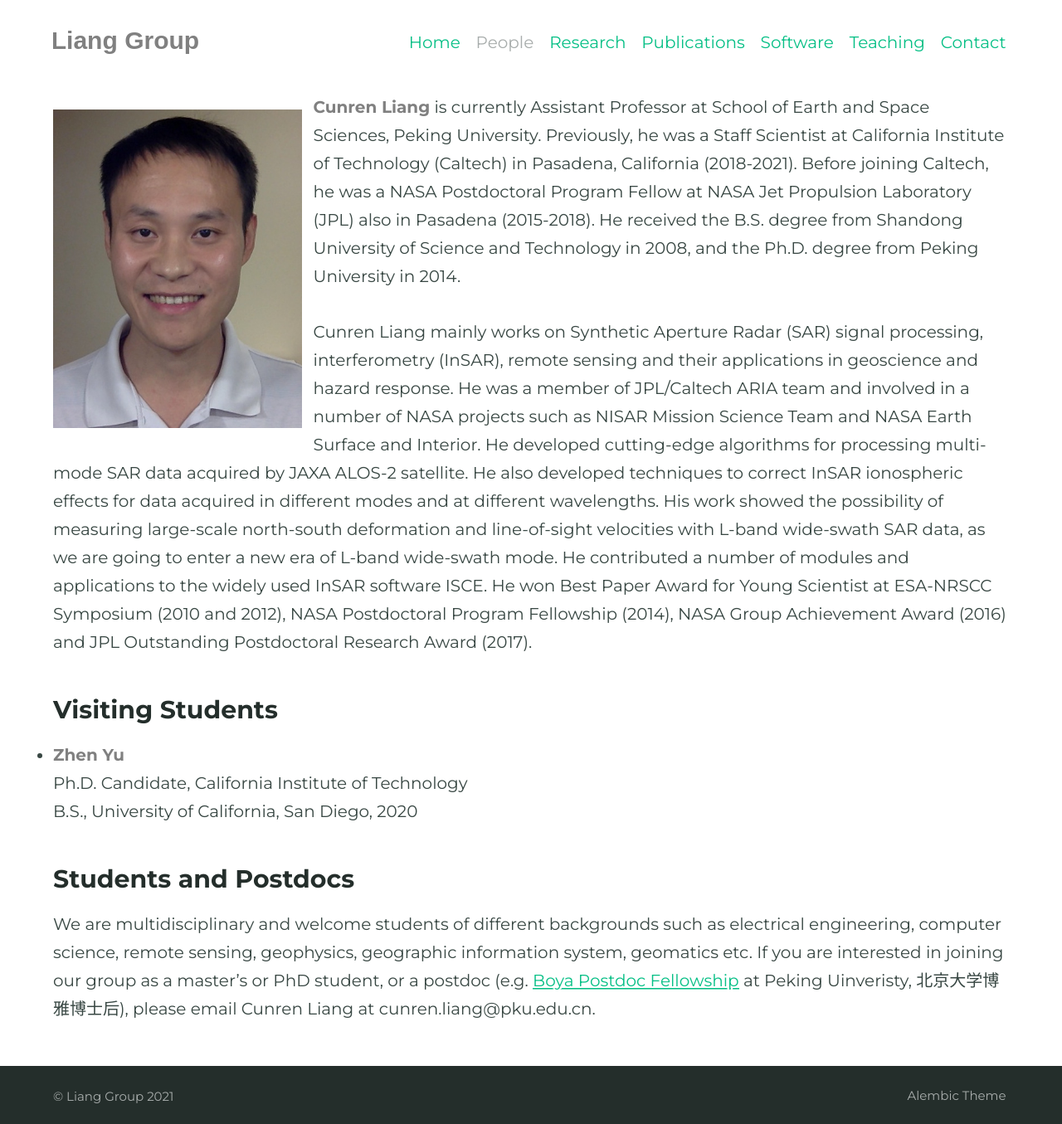
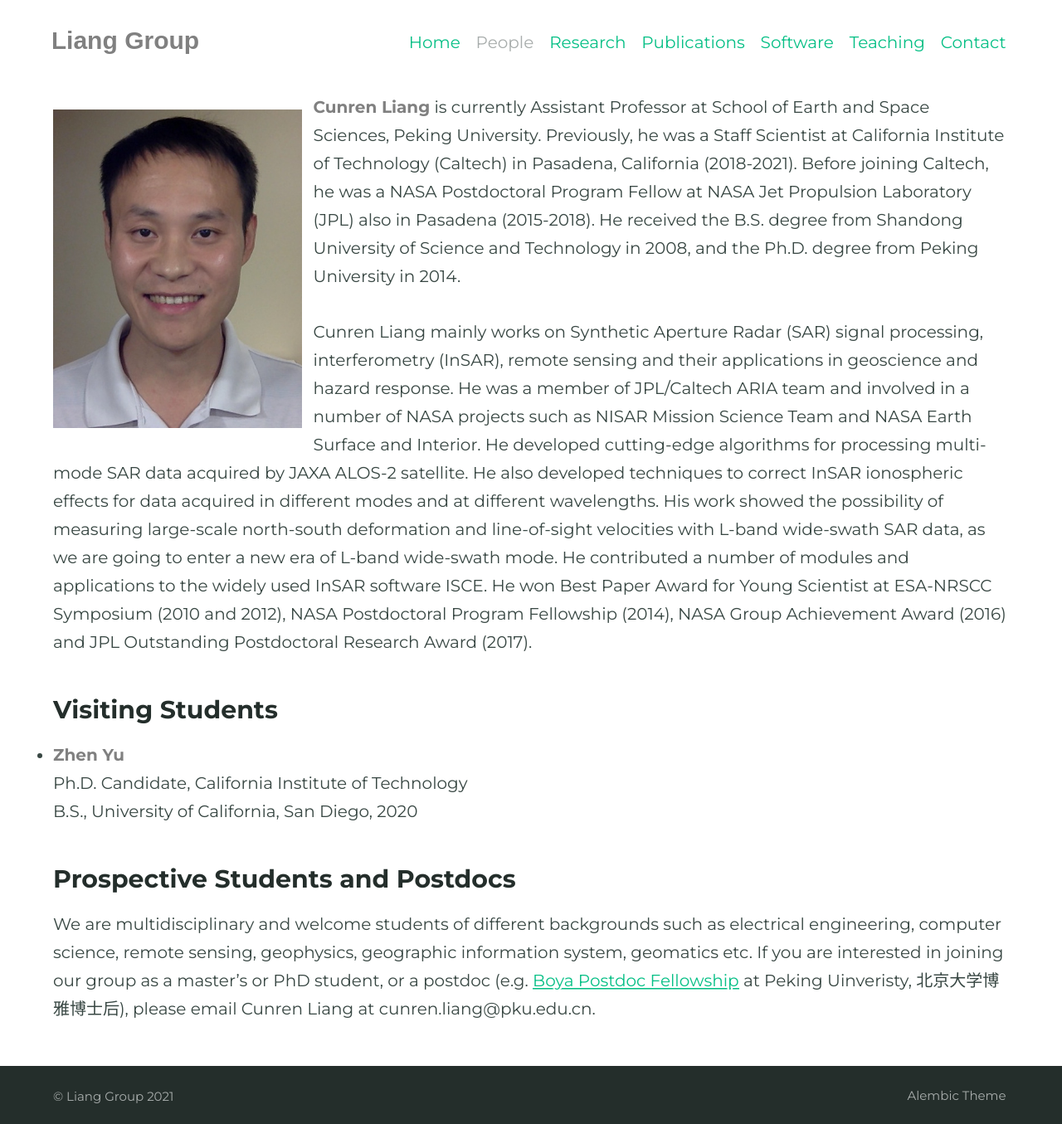
Before and after one commit to CunrenLiang/cunrenliang.github.io, a Jekyll site: the page built from people.md, in a window 1280 px wide. Shown: the whole page at 83% size. Built offline with Jekyll 4.4.1, drawn with Linux system fonts in a browser that asks for light colours; some web fonts are replaced.

Commit message:
Update people.md

```diff
--- a/people.md
+++ b/people.md
@@ -15,5 +15,5 @@ Ph.D. Candidate, California Institute of Technology
 B.S., University of California, San Diego, 2020
 
 
-### Students and Postdocs
+### Prospective Students and Postdocs
 We are multidisciplinary and welcome students of different backgrounds such as electrical engineering, computer science, remote sensing, geophysics, geographic information system, geomatics etc. If you are interested in joining our group as a master’s or PhD student, or a postdoc (e.g. [Boya Postdoc Fellowship](https://the-updates.com/boya-postdoctoral-fellowship-peking-university-china-2021/) at Peking Uinveristy, 北京大学博雅博士后), please email Cunren Liang at cunren.liang@pku.edu.cn.
```
